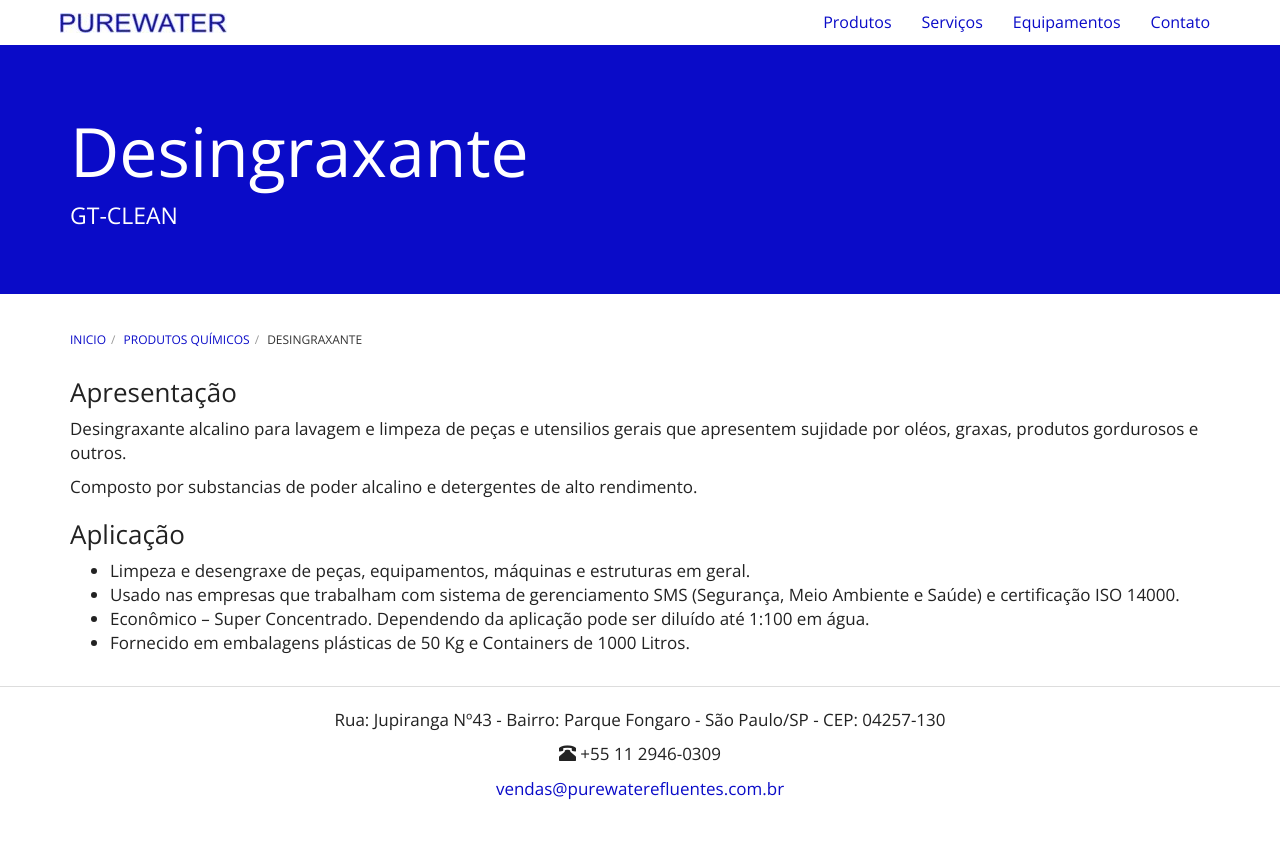
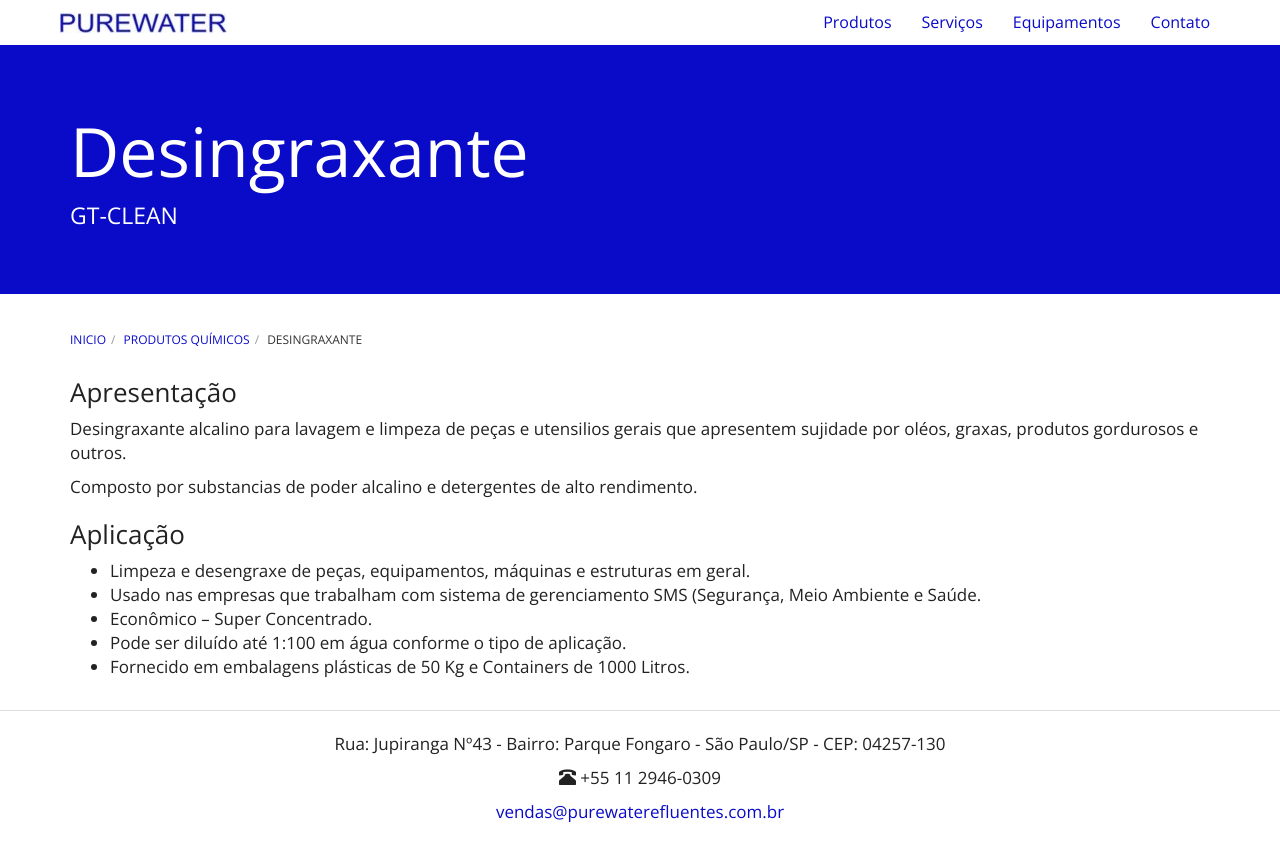
Before and after one commit to purewaterefluentes/purewaterefluentes.github.io, a Jekyll site: the page built from produtos/desingraxante.md, in a window 1280 px wide. Shown: the top 862 px of the page. Built offline with Jekyll 4.4.1, drawn with Linux system fonts in a browser that asks for light colours; nearby versions of some CDN libraries; library files that are not in the unit come from our copies.

Commit message:
Update desingraxante.md

```diff
--- a/produtos/desingraxante.md
+++ b/produtos/desingraxante.md
@@ -14,6 +14,7 @@
 ### Aplicação
 
 - Limpeza e desengraxe de peças, equipamentos, máquinas e estruturas em geral.
-- Usado nas empresas que trabalham com sistema de gerenciamento SMS (Segurança, Meio Ambiente e Saúde) e certificação ISO 14000.
-- Econômico – Super Concentrado. Dependendo da aplicação pode ser diluído até 1:100 em água.
+- Usado nas empresas que trabalham com sistema de gerenciamento SMS (Segurança, Meio Ambiente e Saúde.
+- Econômico – Super Concentrado.
+- Pode ser diluído até 1:100 em água conforme o tipo de aplicação.
 - Fornecido em embalagens plásticas de 50 Kg e Containers de 1000 Litros.
```
